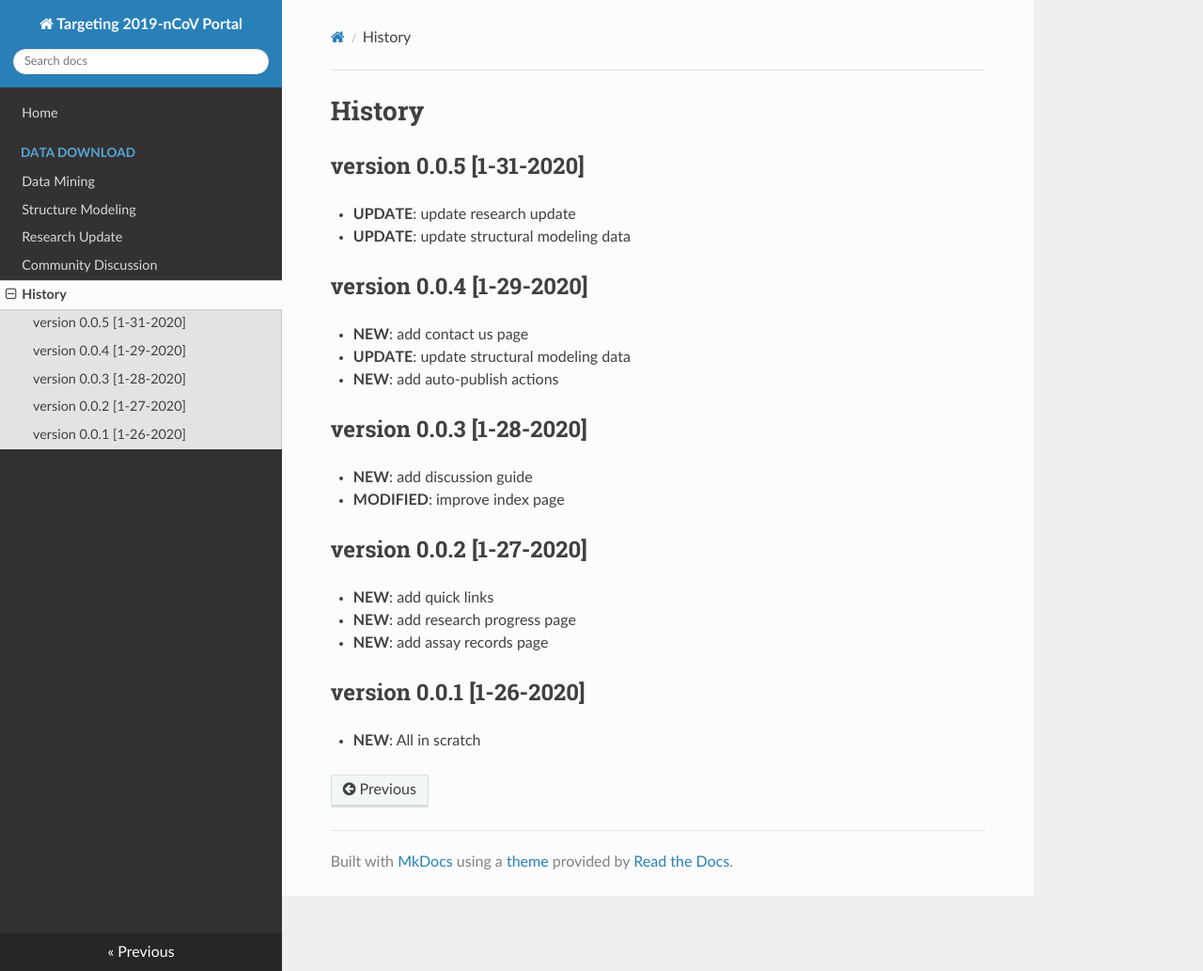
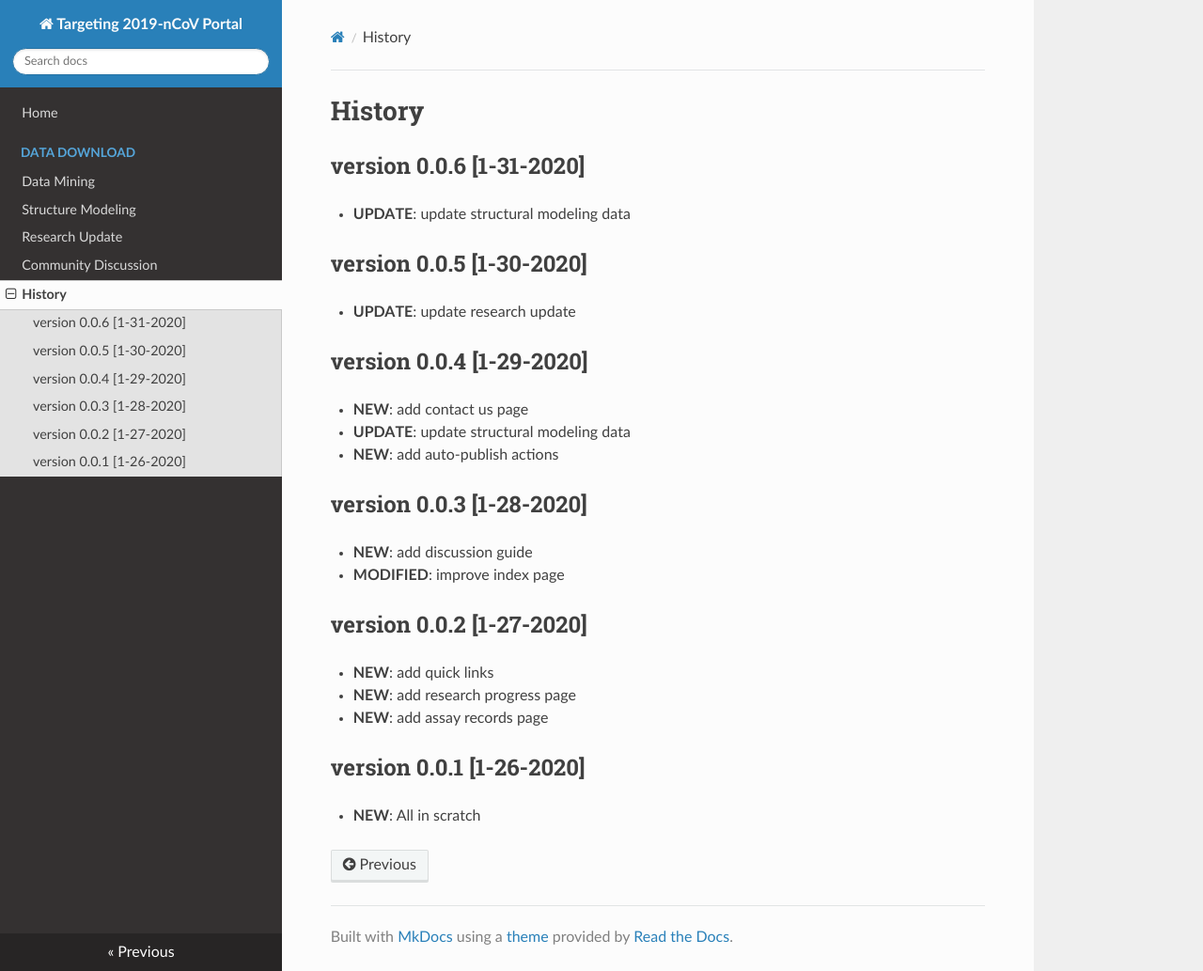
Before and after one commit to GHDDI-AILab/Targeting2019-nCoV, an MkDocs documentation site: the page built from docs/history.md, in a window 1280 px wide and 1033 px high. Shown: the whole window at 94% size. Built offline with MkDocs 1.6.1, drawn with Linux system fonts in a browser that asks for light colours; nearby versions of some CDN libraries.

Commit message:
update history.md

```diff
--- a/docs/history.md
+++ b/docs/history.md
@@ -1,8 +1,10 @@
 # History
 
-## version 0.0.5 [1-31-2020]
+## version 0.0.6 [1-31-2020]
+* **UPDATE**: update structural modeling data
+
+## version 0.0.5 [1-30-2020]
 * **UPDATE**: update research update
-* **UPDATE**: update structural modeling data
 
 ## version 0.0.4 [1-29-2020]
 * **NEW**: add contact us page
```
